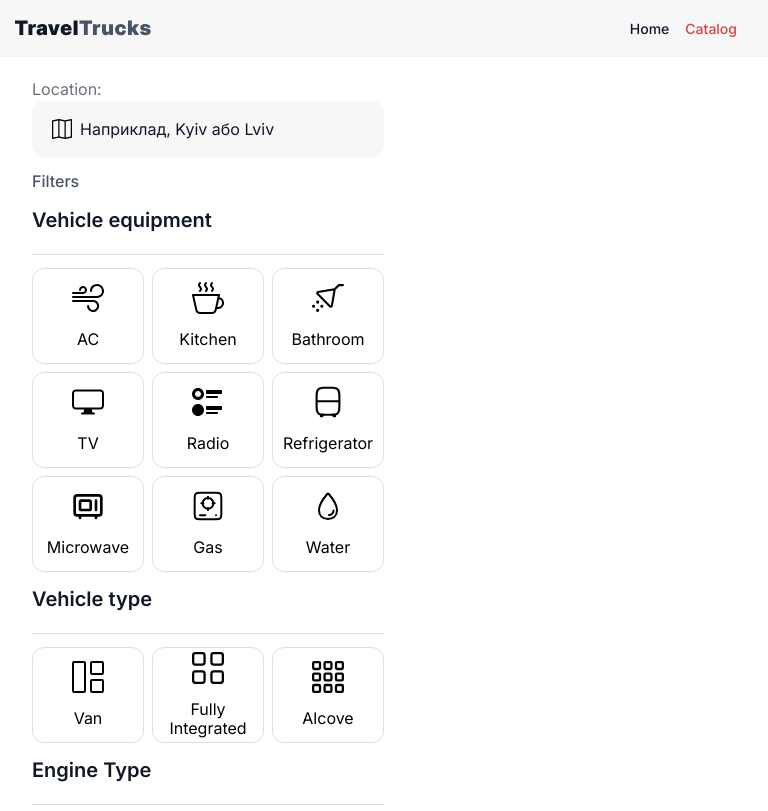
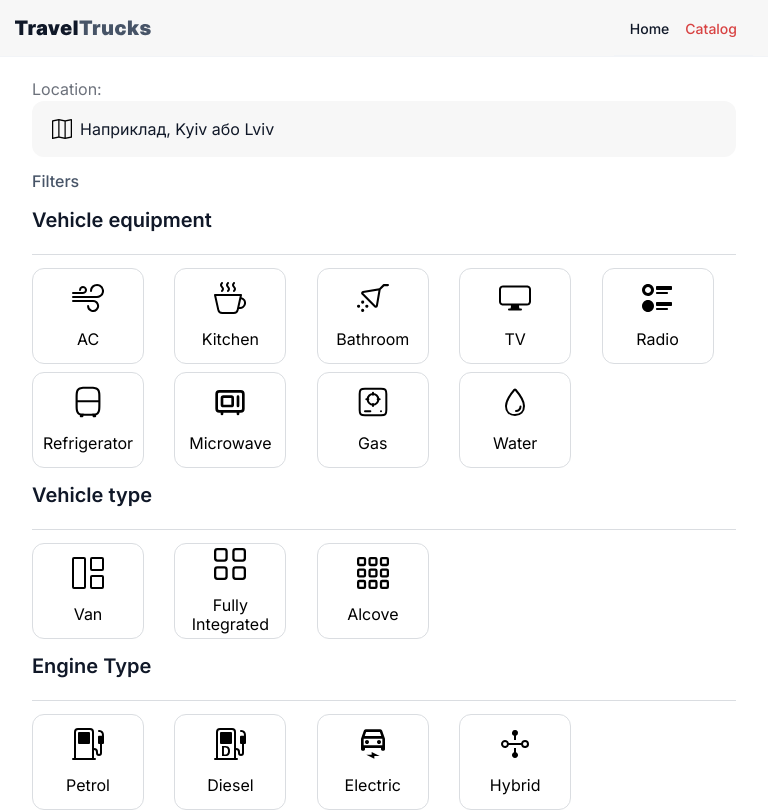
Before and after one commit to haydaycher/travelttruckscampers, a React (Vite) app: page /catalog in a window 768 px wide. Shown: the top 811 px of the page. Built offline with nearby package versions, Linux system fonts and the light colour scheme; no server answers; a web font is replaced by a local one.

Commit message:
final fix

```diff
--- a/src/components/CampersList/CampersList.module.css
+++ b/src/components/CampersList/CampersList.module.css
@@ -4,7 +4,7 @@
   align-items: center;
   gap: 32px;
 
-  max-width: 888px;
+  width: 100%;
   height: 100%;
   /* max-height: 1568px; */
 }
@@ -258,7 +258,7 @@
 @media screen and (min-width: 768px) and (max-width: 1023px) {
   .camper_info {
     display: flex;
-    margin-top: 0px;
+    margin-top: 8px;
     flex-direction: column;
     /* width: 100%; */
     justify-content: space-between;
--- a/src/components/ImageGallery/ImageGallery.module.css
+++ b/src/components/ImageGallery/ImageGallery.module.css
@@ -31,3 +31,8 @@
   height: 312px;
   object-fit: cover;
 }
+@media screen and (min-width: 768px) {
+  .slideImage {
+    width: 100%;
+  }
+}
--- a/src/components/LoadMoreBtn/LoadMoreBtn.module.css
+++ b/src/components/LoadMoreBtn/LoadMoreBtn.module.css
@@ -1,6 +1,6 @@
 .buttonLoadMore {
   display: block;
-  /* margin: 20px auto; */
+  margin: 20px auto;
 
   align-items: center;
   justify-content: center;
--- a/src/components/SearchBox/SearchBox.module.css
+++ b/src/components/SearchBox/SearchBox.module.css
@@ -425,13 +425,36 @@ input[type='radio'] {
   gap: 12px;
   justify-content: start;
 }
-
-@media screen and (min-width: 786px) and (max-width: 1023px) {
+@media screen and (min-width: 517px) {
   .filterOptions {
-    grid-template-columns: repeat(6, 1fr);
+    grid-template-columns: (repeat(4, 1fr));
   }
 }
-@media screen and (min-width: 1024px) {
+
+/* Tablet: від 768px до 1023px */
+@media screen and (min-width: 768px) and (max-width: 1023px) {
+  .wrapperSearch {
+    display: flex;
+    width: 100%;
+    align-items: flex-start;
+    justify-content: space-between;
+    gap: 24px; /* проміжок між блоками */
+  }
+
+  /* Якщо потрібна фіксована ширина для форми і фільтрів */
+  .wrapperSearch > form {
+    flex: 1; /* займе всю доступну ширину, мінус gap */
+    width: 100%; /* щоб не обвалювалася надто сильно */
+  }
+  .wrapperSearch > .filters {
+    flex: 1.5; /* фільтри трохи ширші за форму */
+    /* min-width: 400px; */
+  }
+  .filterOptions {
+    grid-template-columns: repeat(5, 1fr);
+  }
+}
+@media screen and (min-width: 1440px) {
   .wrapperSearch {
     box-sizing: border-box;
     display: flex;
--- a/src/pages/CamperDetailsPage/CamperDetailsPage.module.css
+++ b/src/pages/CamperDetailsPage/CamperDetailsPage.module.css
@@ -160,10 +160,10 @@
 }
 
 .tab_content {
-  padding: 14px 20px;
   background: #f7f7f7;
   border-radius: 10px;
   margin-bottom: 18px;
+  padding: 20px;
   flex: 1; /* Дозволяє зайняти весь доступний простір */
 }
 
@@ -189,7 +189,7 @@
 .vehicle_header::after {
   content: '';
   display: block;
-  width: 356px;
+  width: 100%;
 
   height: 2px;
   stroke-width: 1px;
@@ -291,7 +291,7 @@
   border-radius: 12px;
   padding: 8px;
   /* padding: 18px 337px 18px 18px; */
-  /* width: 527px; */
+
   height: 60px;
   background: #f7f7f7;
   border: 1px solid #ccc;
@@ -598,18 +598,29 @@
     width: 100%;
     /* width: 1312px; */
   }
-  /* .vehicle_header::after {
-    width: 527px;
-  } */
-
+  .vehicle_header {
+    margin-top: 56px;
+  }
+  .vehicle_header::after {
+    width: 100%;
+  }
+  .bottomContainer {
+    gap: 20px;
+  }
   .tab_content {
-    padding: 44px 80px;
-    width: 100%;
+    /* width: 100%; */
+    padding: 44px 57px;
     /* min-width: 631px; */
     margin-bottom: 10px;
   }
-  .booking {
+  /* .booking {
     padding: 44px 57px;
+  } */
+  .booking_form {
+    align-items: center;
+  }
+  .booking_form input {
+    width: 527px;
   }
 }
 @media screen and (min-width: 1024px) {
@@ -619,13 +630,16 @@
   .tabs::after {
     width: 1312px;
   }
-  .booking {
+  /* .booking {
     min-width: 631px;
-  }
+  } */
   .booking_form input {
     width: 527px;
   }
   .vehicle_header {
     margin-top: 100px;
   }
+  .tab_content {
+    padding: 14px 20px;
+  }
 }
--- a/src/pages/CatalogPage/CatalogPage.module.css
+++ b/src/pages/CatalogPage/CatalogPage.module.css
@@ -3,7 +3,7 @@
   display: block;
   /* Забираємо grid-template-columns, бо для стовпчикової верстки це не потрібно */
   gap: 20px;
-  padding: 20px;
+  padding: 15px;
   max-width: 1312px;
   margin: 0 auto;
 }
```
